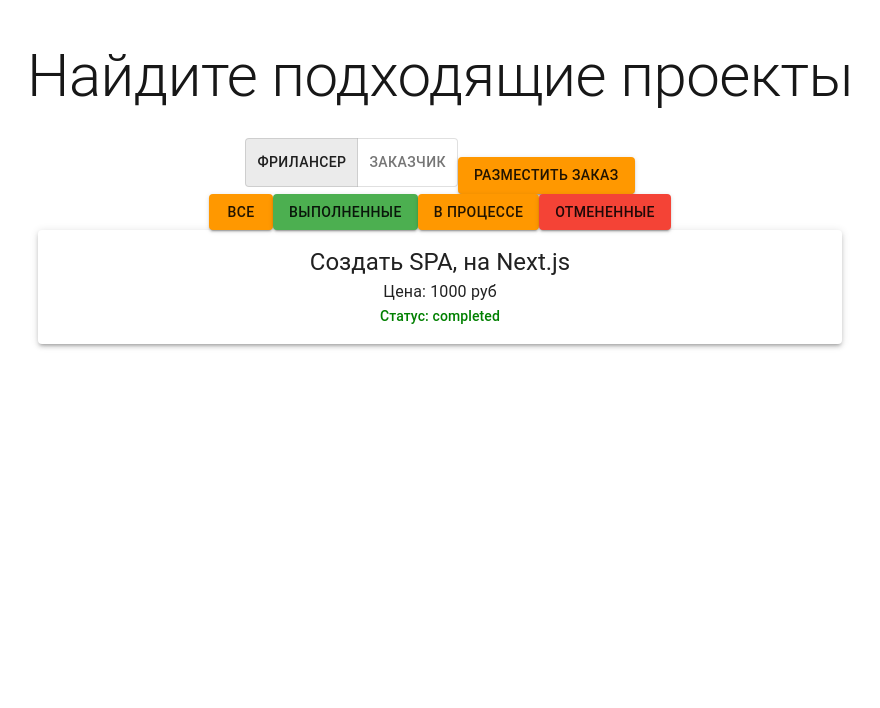
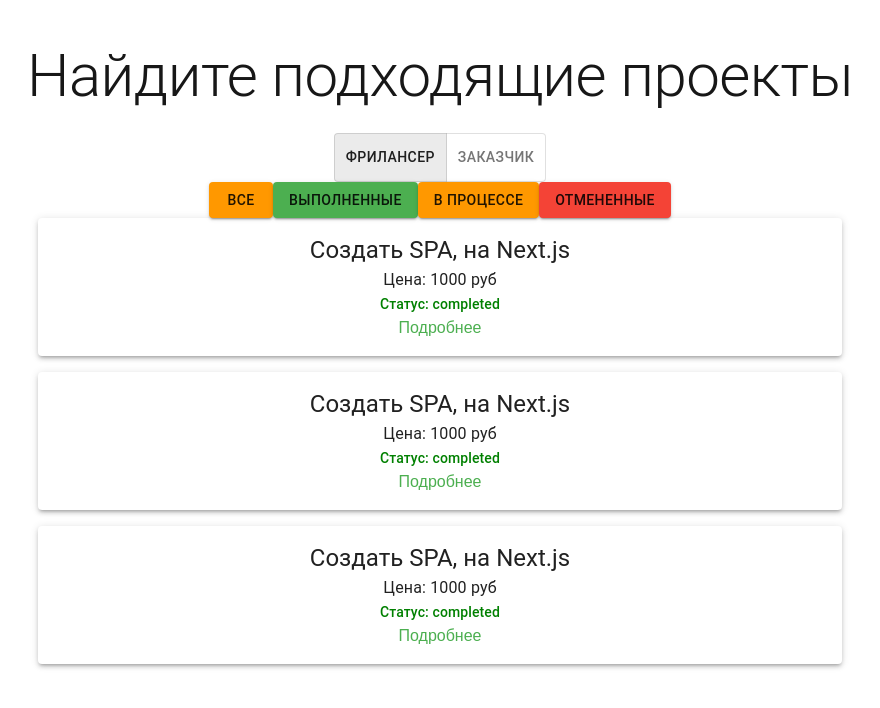
Before and after one commit to SeregaNag/freelance-platform, a Next.js app: page / in a window 1280 px wide. Shown: the top 708 px of the page, without its empty margins (200-1080 px from the left). Built offline with nearby package versions, Linux system fonts and the light colour scheme.

Commit message:
Refactor order management replace CreateOrderButton with role-based button logic, add OrderCardList for displaying orders based on filter status

```diff
--- a/src/app/page.tsx
+++ b/src/app/page.tsx
@@ -5,10 +5,16 @@ import OrderList from "@/components/OrderList";
 import RoleSwitch from "@/components/RoleSwitch";
 import { useSelector } from "react-redux";
 import { RootState } from "@/store/store";
-import CreateOrderButton from "@/components/CreateOrderButton";
+import { use, useEffect, useState } from "react";
 
 export default function Home() {
   const role = useSelector((state: RootState) => state.user.role);
+  const [currentRole, setCurrentRole] = useState(role);
+
+  useEffect(() => {
+    setCurrentRole(role);
+  }
+  , [role]);
 
   return (
     <Container maxWidth="md" sx={{ textAlign: "center", mt: 5 }}>
@@ -18,16 +24,23 @@ export default function Home() {
 
       <RoleSwitch />
 
-      <Button
+      {role === 'client' && <Button
         variant="contained"
         color="secondary"
         sx={{ mt: 3 }}
+        onClick={() => {
+          if (role === 'client') {
+            // создание заказа
+            console.log('Order created');
+          } else {
+            // фильтрация
+            console.log('Filtering orders');
+          }
+        }}
       >
-        {role === 'freelancer' ? 'Разместить заказ' : 'Показать задания'}
-      </Button>
-
-      {role === 'client' && <CreateOrderButton />}
-      <OrderList />
+        Разместить заказ
+      </Button>}
+      {currentRole === 'freelancer' && <OrderList />}
     </Container>
   );
 }
--- a/src/components/CreateOrderButton.tsx
+++ /dev/null
@@ -1,18 +0,0 @@
-import { Button } from "@mui/material";
-
-export default function CreateOrderButton() {
-  const handleCreateOrder = () => {
-    // Implement the logic to create a new order
-    console.log("Order created");
-  };
-
-  return (
-    <Button
-      variant="contained"
-      color="primary"
-      onClick={handleCreateOrder}
-    >
-      Создать заказ
-    </Button>
-  );
-}
--- a/src/components/OrderCard.tsx
+++ b/src/components/OrderCard.tsx
@@ -1,4 +1,4 @@
-import { Paper, Typography } from "@mui/material";
+import { Link, Paper, Typography } from "@mui/material";
 import { useEffect, useState } from "react";
 import { OrderStatus } from "@/types/order";
 
@@ -21,9 +21,13 @@ export default function OrderCard() {
     <Paper elevation={3} sx={{ p: 2, mb: 2 }}>
       <Typography variant="h5">Создать SPA, на Next.js</Typography>
       <Typography variant="subtitle1">Цена: 1000 руб</Typography>
+
       <Typography variant="subtitle2" color={statusColor}>
         Статус: {status}
       </Typography>
+      <Link href="/order/1" underline="none">
+        Подробнее
+      </Link>
     </Paper>
   );
 }
--- /dev/null
+++ b/src/components/OrderCardList.tsx
@@ -0,0 +1,11 @@
+import OrderCard from "./OrderCard";
+
+export default function OrderCardList() {
+  return (
+    <div>
+      <OrderCard />
+      <OrderCard />
+      <OrderCard />
+    </div>
+  );
+}
--- a/src/components/OrderList.tsx
+++ b/src/components/OrderList.tsx
@@ -1,12 +1,20 @@
 import { Container } from "@mui/material";
 import OrderCard from "./OrderCard";
 import OrderFilter from "./OrderFilter";
+import { useSelector } from "react-redux";
+import { RootState } from "@/store/store";
+import OrderCardList from "./OrderCardList";
 
 export default function OrderList() {
+  const filter = useSelector((state: RootState) => state.filters.status);
   return (
     <Container>
       <OrderFilter />
-      <OrderCard />
+
+      {filter === "all" && <OrderCardList />}
+      {filter === "completed" && <OrderCardList />}
+      {filter === "pending" && <OrderCardList />}
+      {filter === "cancelled" && <OrderCardList />}
     </Container>
   );
 }
```
